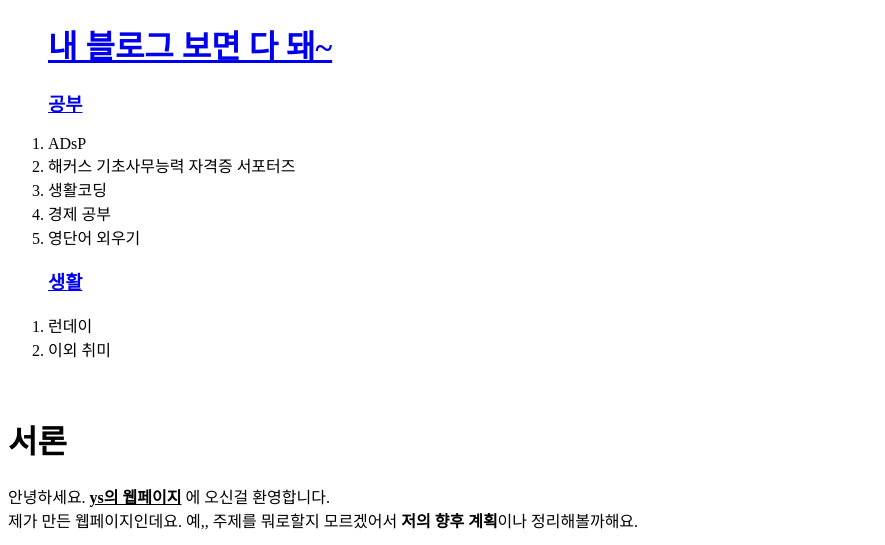
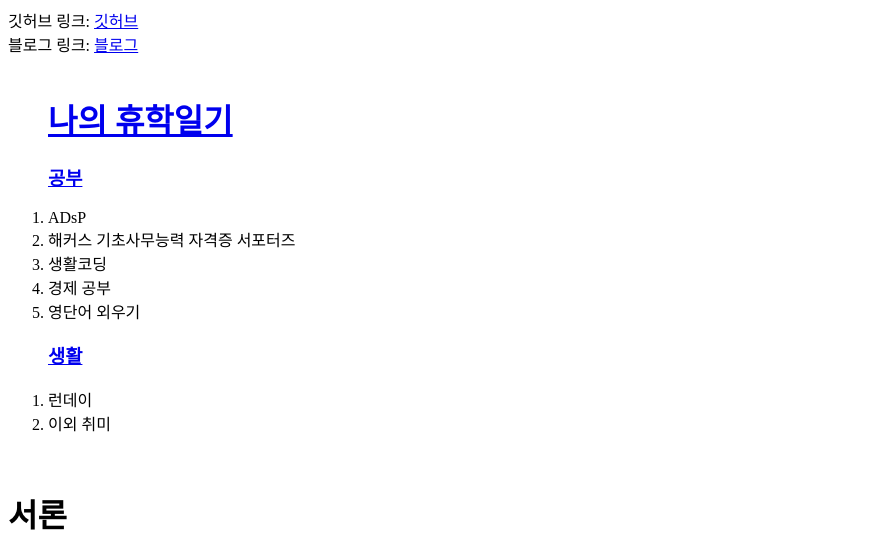
Before and after one commit to leeyunseo1840/my-first-website, a plain HTML site: page index.html in a window 1280 px wide. Shown: the top 545 px of the page, without its empty margins (0-885 px from the left). Drawn offline with Linux system fonts and the light colour scheme.

Commit message:
나의 휴학일기로 수정

```diff
--- a/index.html
+++ b/index.html
@@ -5,8 +5,13 @@
 <meta charset="UTF-8">
 </head>
 <body>
+ 깃허브 링크: <a href="https://github.com/leeyunseo1840/my-first-website/blob/main/index.html", target="_blank", title="깃허브 웹으로 갑니다" >깃허브</a>
+<br>
+ 블로그 링크: <a href="https://blog.naver.com/leeyunseo1840", target="_blank", title="제 블로그로 갑니다" >블로그</a>
+ <br>
+ <br>
 <ol>
-<h1><a href="index.html">내 블로그 보면 다 돼~</a></h1>
+<h1><a href="index.html">나의 휴학일기</a></h1>
 <h3><a href="1.html">공부</a></h3>
   <li>ADsP</li>
   <li>해커스 기초사무능력 자격증 서포터즈</li>
```
Also changed, not shown: 1.html (+1 -1 lines), 2.html (+1 -1 lines).
